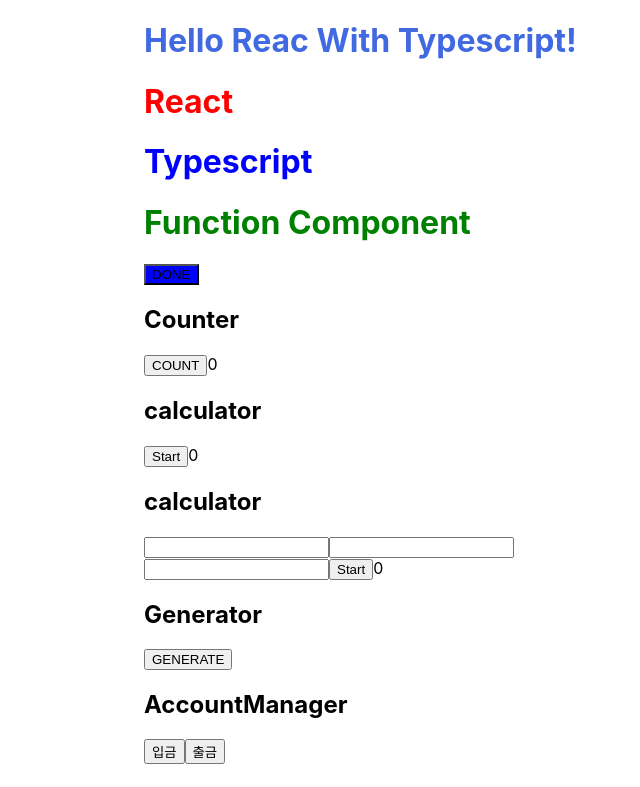
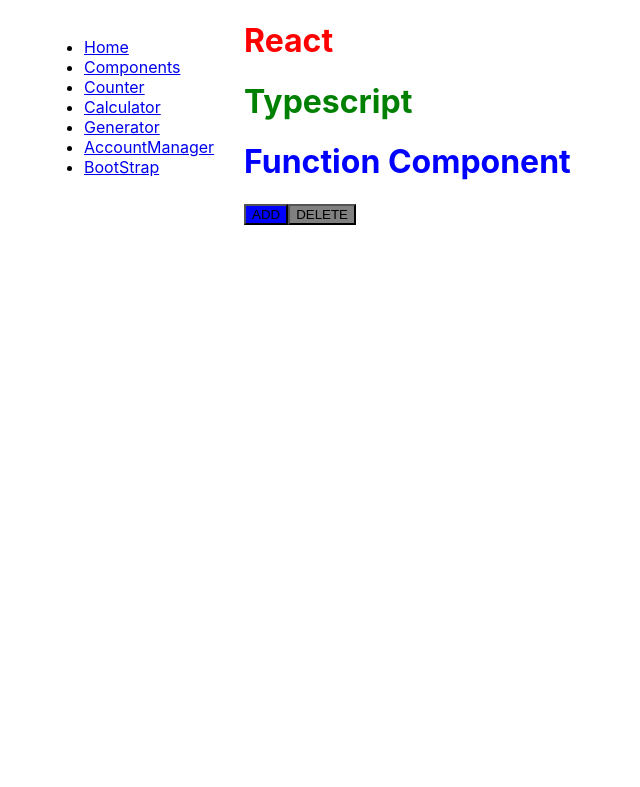
Before and after one commit to SinChaNo/git2021-working, a React (Create React App) app in the folder 4-react/myworkspace/: page /components in a window 1280 px wide. Shown: the top 787 px of the page, without its empty margins (246-886 px from the left). Built offline with nearby package versions, Linux system fonts and the light colour scheme.

Commit message:
2021.08.22(React)

```diff
--- a/4-react/myworkspace/package.json
+++ b/4-react/myworkspace/package.json
@@ -11,9 +11,12 @@
     "@types/node": "^12.20.19",
     "@types/react": "^17.0.18",
     "@types/react-dom": "^17.0.9",
+    "@types/react-router-dom": "^5.1.8",
     "bootstrap": "^5.1.0",
+    "node-sass": "^6.0.1",
     "react": "^17.0.2",
     "react-dom": "^17.0.2",
+    "react-router-dom": "^5.2.0",
     "react-scripts": "4.0.3",
     "typescript": "^4.3.5",
     "web-vitals": "^1.1.2"
--- /dev/null
+++ b/4-react/myworkspace/src/App.scss
@@ -0,0 +1,40 @@
+// @import "~bootstrap/scss/bootstrap";
+
+// 1. Include functions first (so you can manipulate colors, SVGs, calc, etc)
+@import "../node_modules/bootstrap/scss/functions";
+
+// 2. Include any default variable overrides here
+/* ------------------------------------------------------ */
+// bootstrap 변수를 수정해야한다면 이 위치에(bootstrap variables 위에)
+// https://coolors.co/306b34-1c5253-f3ffc6-c3eb78-b6174b
+$primary: #2c3e50;
+$secondary: #95a5a6;
+$success: #18bc9c;
+$info: #3498db;
+$danger: #e74c3c;
+$warning: #f39c12;
+$light: #f8f9fa;
+$dark: #212529;
+
+$border-radius: 0;
+// $btn-border-radius: 0;
+// $btn-border-radius-sm: 0;
+// $btn-border-radius-lg: 0;
+/* ------------------------------------------------------ */
+
+// 3. Include remainder of required Bootstrap stylesheets
+@import "../node_modules/bootstrap/scss/variables";
+@import "../node_modules/bootstrap/scss/mixins";
+@import "../node_modules/bootstrap/scss/root";
+
+// 4. Include any optional Bootstrap CSS as needed
+@import "../node_modules/bootstrap/scss/utilities";
+/* ---------------------------------------------- */
+// Layout & Components
+@import "../node_modules/bootstrap/scss/buttons";
+@import "../node_modules/bootstrap/scss/card";
+/* ---------------------------------------------- */
+@import "../node_modules/bootstrap/scss/helpers";
+
+// 5. Optionally include utilities API last to generate classes based on the Sass map in `_utililies.scss`
+@import "../node_modules/bootstrap/scss/utilities/api";
--- a/4-react/myworkspace/src/App.tsx
+++ b/4-react/myworkspace/src/App.tsx
@@ -1,4 +1,3 @@
-
 /*
 // JSX: Javascript 기반의 HTML 태그 형식
 // 각각의 태그(element)들은 javascript 객체임
@@ -6,16 +5,16 @@
 
 // JSX Element
 // const element = (
-//   <h1 className="greeting">
-//     Hellom world!
-//   </h1>
+// <h1 className="greeting">
+  // Hellom world!
+  // </h1>
 // );
 
 // 실제 컴파일되는 결과
 // const element = React.createElement(
-//    'h1', //태그 종류
-//    {className: 'greeting'}, //속성
-//    'Hellom world' //컨텐트
+// 'h1', //태그 종류
+// {className: 'greeting'}, //속성
+// 'Hellom world' //컨텐트
 // );
 
 // React.createElement("div", ...)
@@ -39,45 +38,47 @@
 // JSX Element를 반환함
 // JS함수인데, JSX Element를 반환함 == Component
 */
+import "./App.scss"
+import { BrowserRouter as Router, Link, Route, Switch } from "react-router-dom";
+import { Suspense, lazy } from "react";
+import Home from "./components/Home";
+import Navigation from "./components/Navigation";
 
-import Header from "./components/Header";
-import Button from "./components/Button";
-import Counter from "./components/Counter";
-import Calculator from "./components/Calculator";
-import Generator from "./components/Generator";
-import AccountManager from "./components/AccountManager";
-import Hello from "./components/Hello";
-import CalculatorRef from "./components/CalculatorRef";
-import AccountManagerRef from "./components/AccountManagerRef";
+const Counter = lazy(() => import("./components/Counter"));
+const Calculator = lazy(() => import("./components/Calculator"));
+const Generator = lazy(() => import("./components/Generator"));
+const AccountManager = lazy(() => import("./components/AccountManager"));
+const Hello = lazy(() => import("./components/Hello"));
+const CalculatorRef = lazy(() => import("./components/CalculatorRef"));
+const AccountManagerRef = lazy(() => import("./components/AccountManagerRef"));
+const Components = lazy(() => import("./components/Componenets"));
+const BootStrap = lazy(() => import("./components/Bootstrap"));
+
+
 
 function App() {
   return (
-    // main container
-    <div style ={{width: "500px", margin: "0 auto"}}>
-      {/* JSX 내부에서 주석 달기 */}
-      <h1 style={{color: "royalblue"}}>Hello Reac With Typescript!</h1>
-      {/* 컴포넌트에 속성으로 color, title을 받고 넘김 */}
-
-      {/* 속성값을 변경하여 재사용하는 컴포넌트 */}
-      {/* COmponent의 속성(prop)을 넘김 */}
-      {/* 속성명={속성값} */}
-      <Header color = {"red"} title = {"React"}/>
-      <Header color = {"blue"} title = {"Typescript"}/>
-      <Header color = {"green"} title = {"Function Component"}/>
-
-      {/* <Button color = {"white"} backgroundColor = {"green"} text = {"add"} />
-      <Button color = {"white"} backgroundColor = {"red"} text = {"delete"} />
-      <Button color = {"white"} backgroundColor = {"blue"} text = {"edit"} /> */}
-      <Button variant = {"primary"} text = {"Done"}/>
-
-      <Counter />
-      <Calculator />
-      <CalculatorRef />
-      <Generator />
-      <AccountManager />
-      <AccountManagerRef />
-      <Hello />
-    </div>
+    <Router>
+      {/* // main container */}
+      <div style={{width: "700px", height: "100vh", marginTop:"20px"}} className="mx-auto">
+        <nav style={{width: "200px"}} className="position-fixed">
+        <Navigation />
+        </nav>
+        <main style={{marginLeft:"200px"}}>
+          <Suspense fallback={<div>Loding...</div>}>
+            <Switch>
+              <Route path="/" component={Home} exact />
+              <Route path="/components" component={Components} />
+              <Route path="/counter" component={Counter} />
+              <Route path="/claculator" component={Calculator} />
+              <Route path="/generator" component={Generator} />
+              <Route path="/account-manager" component={AccountManager} />
+              <Route path="/bootstrap" component={BootStrap} />
+            </Switch>
+          </Suspense>
+        </main>
+      </div>
+    </Router>
   );
 }
 
--- /dev/null
+++ b/4-react/myworkspace/src/components/Bootstrap.tsx
@@ -0,0 +1,21 @@
+
+
+const BootStrap = () => {
+  return (
+    <div>
+      <button className = "btn btn-primary">Primary</button>
+        <button className = "btn btn-info">Info</button>
+
+        <div className="card" style={{width: "18rem;"}}>
+         <img src="..." className="card-img-top" alt="..." />
+          <div className="card-body">
+            <h5 className="card-title">Card title</h5>
+            <p className={"card-text"}>Some quick example text to build on the card title and make up the bulk of the card's content.</p>
+            <a href="#" className="btn btn-primary">Go somewhere</a>
+          </div>
+        </div>
+    </div>
+  )
+}
+
+export default BootStrap;
--- /dev/null
+++ b/4-react/myworkspace/src/components/Componenets.tsx
@@ -0,0 +1,24 @@
+import Header from "./Header";
+import Button from "./Button";
+
+const Components = () => {
+  return (
+    <div>
+      {/* JSX 내부에서 주석 달기 */}
+      {/* 재사용하지 않는 컴포넌트 */}
+      {/* <h1 style={{ color: "red" }}>Hello React with Typescript !</h1> */}
+
+      {/* 속성값을 변경하여 재사용하는 컴포넌트 */}
+      {/* Component의 속성(prop)을 넘김 */}
+      {/* 속성명={속성값} */}
+      <Header color={"red"} title={"React"} />
+      <Header color={"green"} title={"Typescript"} />
+      <Header color={"blue"} title={"Function Component"} />
+
+      <Button variant={"primary"} text={"Add"} />
+      <Button variant={"secondary"} text={"Delete"} />
+    </div>
+  );
+};
+
+export default Components;
--- /dev/null
+++ b/4-react/myworkspace/src/components/Home.tsx
@@ -0,0 +1,5 @@
+const Home = () => {
+  return <div>This is Home Component</div>;
+}
+
+export default Home;
--- /dev/null
+++ b/4-react/myworkspace/src/components/Navigation.tsx
@@ -0,0 +1,17 @@
+import { Link } from "react-router-dom";
+
+const Navigation = () => {
+  return (
+    <ul>
+      <li><Link to="/">Home</Link></li>
+      <li><Link to="/components">Components</Link></li>
+      <li><Link to="/counter">Counter</Link> </li>
+      <li><Link to="/claculator">Calculator</Link></li>
+      <li><Link to="/generator">Generator</Link></li>
+      <li><Link to="/account-manager">AccountManager</Link></li>
+      <li><Link to="/bootstrap">BootStrap</Link></li>
+    </ul>
+  )
+}
+
+export default Navigation;
```
Also changed, not shown: 1 other file (tests, documents, lock files or other folders).
